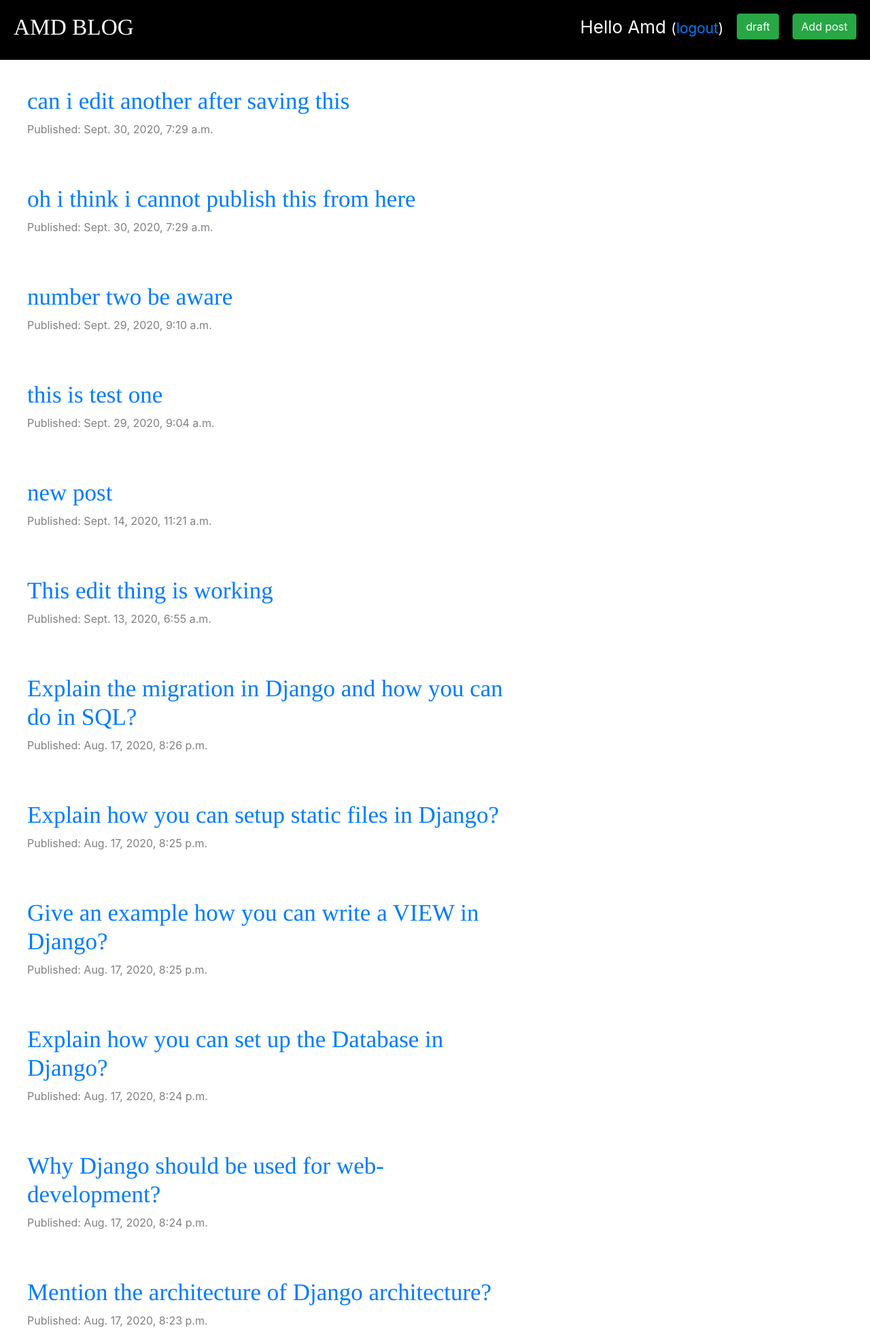
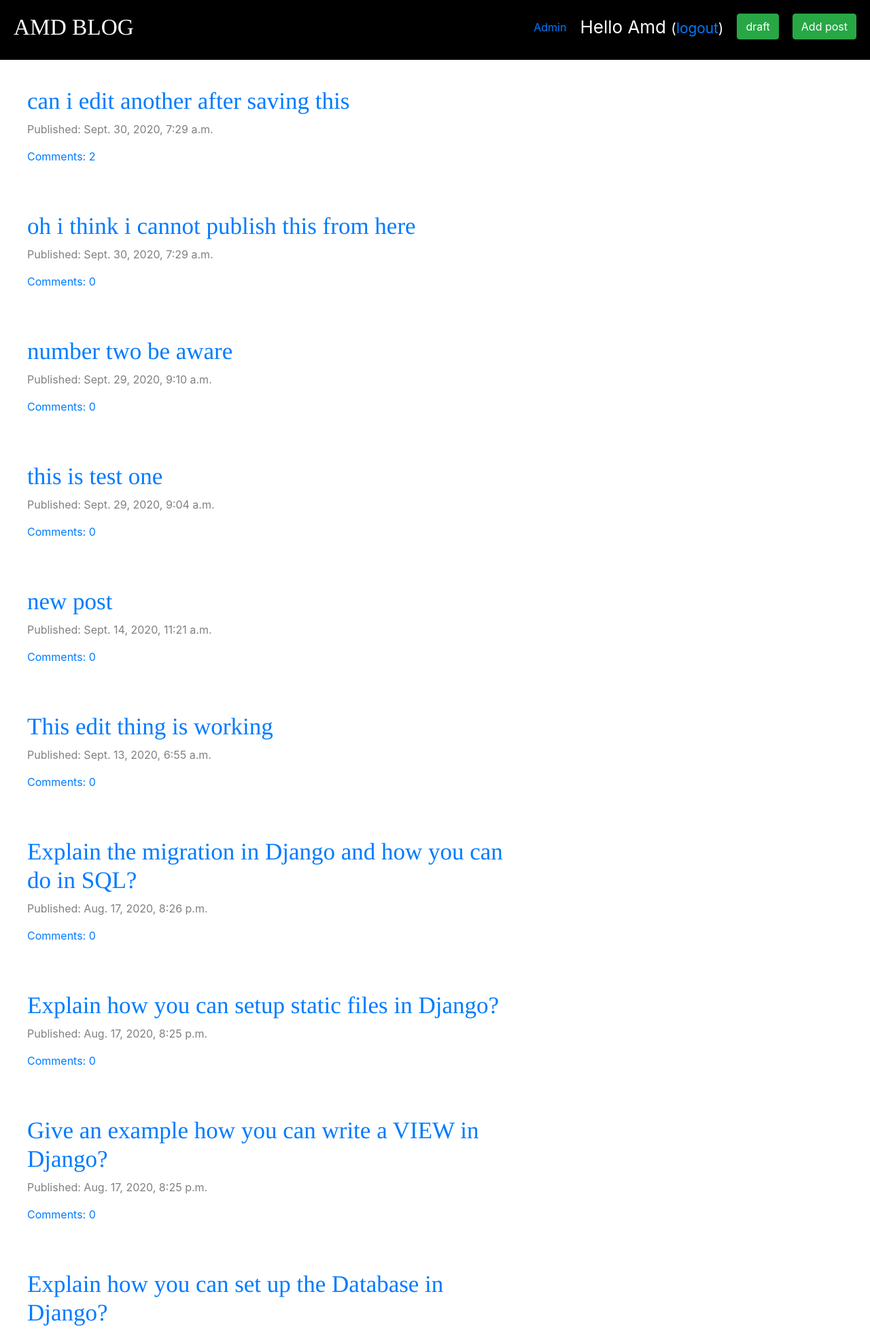
Before and after one commit to AhmadKafi/blog_app, a Django app: page / in a window 1280 px wide. Shown: the top 1956 px of the page at 68% size. Run offline with Django 3.2, Linux system fonts and the light colour scheme; a user stored in the database is signed in; data comes from the database, SQL or seed files in the repository; both versions use the stored data as it was after the commit; some libraries are stand-ins or nearby versions.

Commit message:
adding feature to approve comment and show them from list.

```diff
--- a/blog/models.py
+++ b/blog/models.py
@@ -14,6 +14,9 @@
         self.published_date = timezone.now()
         self.save()
 
+    def approved_comments(self):
+        return self.comments.filter(approved=True)
+
 
 
     def __str__(self):
@@ -25,7 +28,11 @@
     author = models.CharField(max_length=200)
     text = models.TextField()
     created_date = models.DateTimeField(default=timezone.now)
+    approved = models.BooleanField(default=False)
 
+    def approve(self):
+        self.approved = True
+        self.save()
 
     def __str__(self):
        return self.text
--- a/blog/static/css/blog.css
+++ b/blog/static/css/blog.css
@@ -39,13 +39,13 @@ h1, h2, h3, h4 {
 .post-form-blog .btn-success {
     float: right;
 }
-.post-draft-button  {
+.post-draft-button {
     float: right;
+    margin-right: 20px;
 
 }
-.new-post-button, .login-button {
+.new-post-button, .login-button{
     float: right;
-    margin-left: 20px;
 
 }
 .top_menu {
@@ -58,3 +58,8 @@ h1, h2, h3, h4 {
 .comment {
     margin: 20px 0px 20px 20px;
 }
+.admin {
+    margin-right: 20px;
+    margin-top: 8px;
+    float: right;
+}
--- a/blog/templates/blog/base.html
+++ b/blog/templates/blog/base.html
@@ -24,8 +24,15 @@
         </div>
         <class class="top_menu">
             <p class="top_menu_name">Hello {{ user.username }} <small>(<a href="{% url 'logout' %}">logout</a>)</small></p>
+        </class>
 
-        </class>
+        {% if user.is_superuser %}
+            <div class="admin">
+                <a href="/admin">Admin</a>
+            </div>
+        {% endif %}
+
+
         {% else %}
             <div class="login-button">
                 <a href="accounts/login"><button class="fas fa-sign-in-alt fa-2x"></button></a>
--- a/blog/templates/blog/post_list.html
+++ b/blog/templates/blog/post_list.html
@@ -9,6 +9,7 @@
                 <p>Published: {{ post.published_date }}</p>
             </div>
 
+            <a href="{% url 'post_detail' pk=post.pk %}">Comments: {{ post.approved_comments.count }}</a>
         </div>
     {% endfor %}
 
--- a/blog/urls.py
+++ b/blog/urls.py
@@ -23,4 +23,5 @@ urlpatterns = [
 
     path('comment/<int:pk>/remove/', views.comment_remove, name='comment_remove'),
 
+    path('comment/<int:pk>/approve/', views.comment_approve, name='comment_approve'),
 ]
--- a/blog/views.py
+++ b/blog/views.py
@@ -78,3 +78,8 @@ def comment_remove(request, pk):
     comment = get_object_or_404(Comment, pk=pk)
     comment.delete()
     return redirect('post_detail', pk=comment.post.pk)
+
+def comment_approve(request, pk):
+    comment = get_object_or_404(Comment, pk=pk)
+    comment.approve()
+    return redirect('post_detail', pk=comment.post.pk)
```
Also changed, not shown: blog/templates/blog/post_detail.html (+13 -0 lines), blog/migrations/0003_comment_approved.py (added), db.sqlite3.
